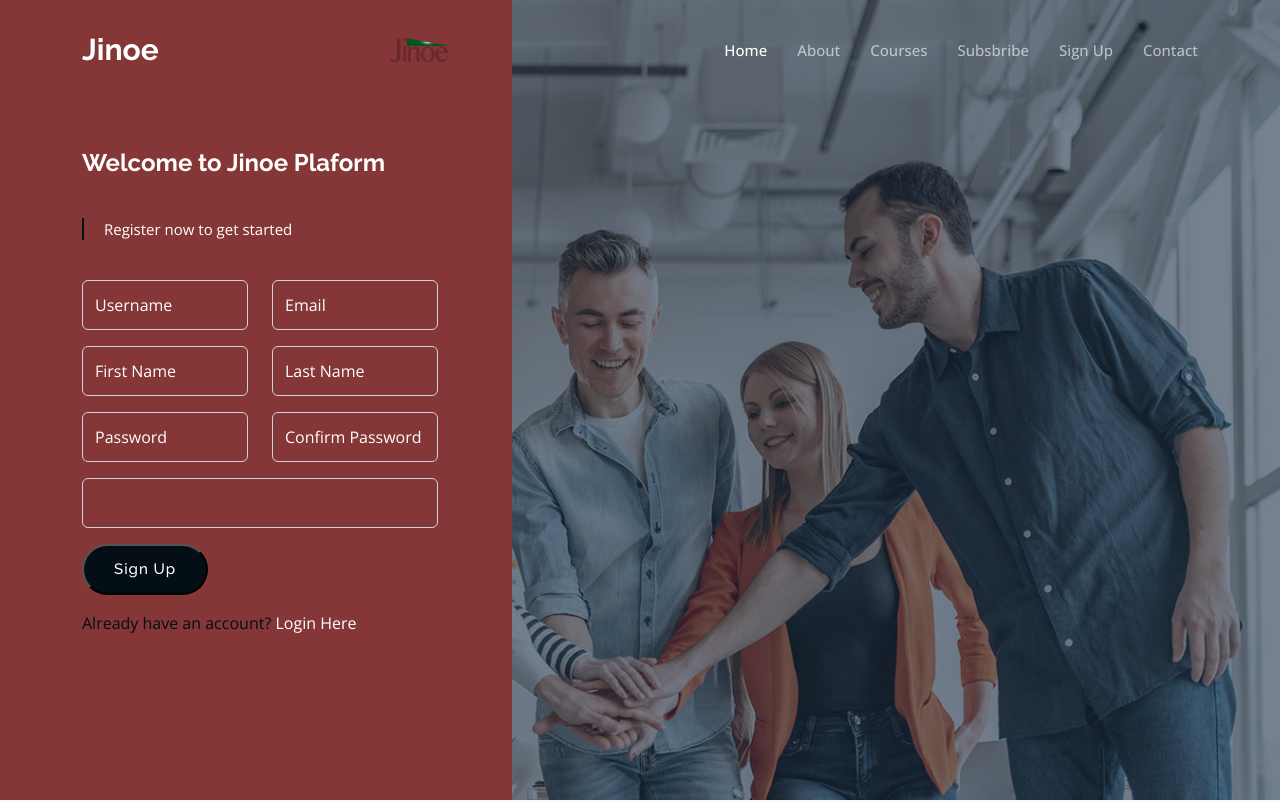
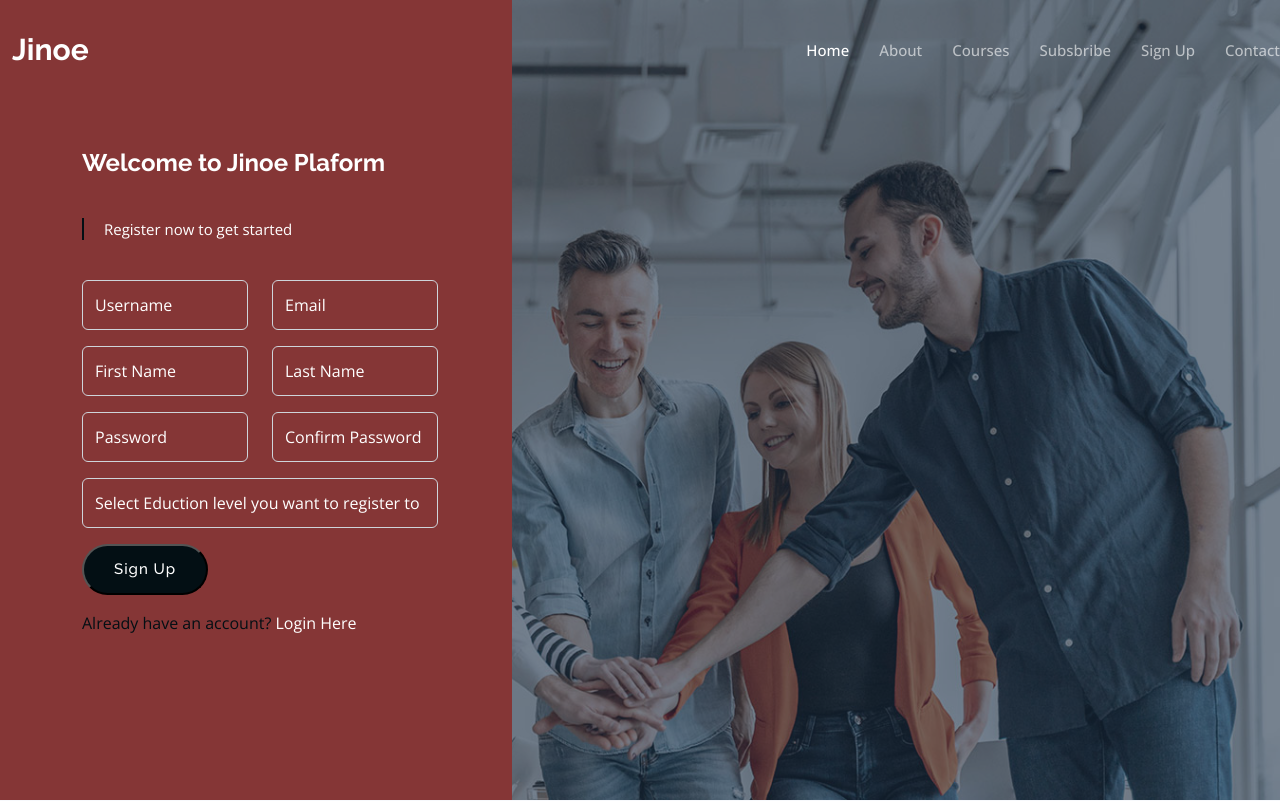
Before and after one commit to StarbelEnterprises/jinoe, a Django app: page /register/ in a window 1280 px wide. Shown: the top 801 px of the page. Run offline with Django 4.2, Linux system fonts and the light colour scheme; lists and menus that the app fills with data are empty; some libraries are stand-ins or nearby versions.

Commit message:
[fix] fx query issue

```diff
--- a/authentication/urls.py
+++ b/authentication/urls.py
@@ -5,7 +5,7 @@ urlpatterns = [
     path('', views.landing, name='landing'),
     path('register/',  views.Register.as_view() , name='register'),
     path('login/',  views.Login.as_view() , name='login'),
-    path('logout/',  views.login , name='logout'),
+    path('logout/',  views.logout_user , name='logout'),
 
     #these shoul go to repective app on phase 2
     path('home/',  views.home , name='home'),
--- a/authentication/views.py
+++ b/authentication/views.py
@@ -10,6 +10,8 @@ from django.views import View
 from core.models import Enrollment, Levels
 from . models import UserProfile
 from django.contrib.auth.models import User
+from django.contrib.auth.decorators import login_required
+
 
 import pprint
 pp = pprint.PrettyPrinter(indent=4)
@@ -24,6 +26,7 @@ def home(request):
 def modules(request):
     return render(request, template_name='dashboard/modules.html')
 
+@login_required(login_url='login')
 def single_module(request):
     return render(request, template_name='dashboard/module_single.html')
 
@@ -108,7 +111,6 @@ class Register(View):
             return JsonResponse(response)
 
 
-
-def Logout(request):
-    # logout logic
-    return render(request, template_name='auth/logout.html')
+def logout_user(request):
+	logout(request)
+	return redirect("welcome")
--- a/core/views.py
+++ b/core/views.py
@@ -2,7 +2,12 @@ from django.shortcuts import render
 from core.models import Enrollment
 from django.core.paginator import Paginator
 from django.core.exceptions import ObjectDoesNotExist
+from django.contrib.auth.decorators import login_required
+from django.utils.decorators import method_decorator
 
+
+
+@login_required(login_url='login')
 def welcome(request):
     try:
         enrolled_level = Enrollment.objects.filter(student=request.user).first()
--- a/templates/auth/register.html
+++ b/templates/auth/register.html
@@ -34,6 +34,7 @@
                         </div>
                         <div class="col-md-12">
                             <select name="level" id="level" class="form-control mb-3" >
+                              <option value="">Select Eduction level you want to register to</option>
                               {% for eduction_level in eduction_levels%}
                                 <option value="{{eduction_level.id}}">{{eduction_level.name}}</option>
                               {%endfor%}
--- a/templates/base.html
+++ b/templates/base.html
@@ -53,10 +53,6 @@
 
       <i class="mobile-nav-toggle mobile-nav-show bi bi-list"></i>
       <i class="mobile-nav-toggle mobile-nav-hide d-none bi bi-x"></i>
-      <div class="logo">
-       <div style="margin-right: 50%;"></div>
-        <a href="{% url 'welcome' %}"><img  style="height:80%; width:80%;" class="show-on-mobile" src="{% static 'assets/img/jinoe_logo.png' %}"alt="Jinoe" srcset=""></a>
-        <div></div>
     </div>
       <nav id="navbar" class="navbar">
         <ul>
--- a/templates/dashboard/base.html
+++ b/templates/dashboard/base.html
@@ -120,7 +120,7 @@
                                     <a href="auth-forgot-password.html">Change Password</a>
                                 </li>
                                 <li class="submenu-item ">
-                                    <a href="/">Logout</a>
+                                    <a href="{%url 'logout'%}">Logout</a>
                                 </li>
                             </ul>
                         </li>
--- a/templates/dashboard/home.html
+++ b/templates/dashboard/home.html
@@ -98,7 +98,7 @@
 											<div class="comment-section">
 												<div class="user d-flex mt-3">
 													<img style="height:50px; width: 50px; border-radius: 50px; " src="{% static 'dashboard/assets/images/faces/1.jpg' %}" alt="">
-													<h5 class="ms-3 mt-3" >Isaya Bendera - 10 July, 2022</h5>
+													<h5 class="ms-3 mt-3" >Jinoe - 10 July, 2022</h5>
 												</div>
 
 											   <div class="comment">
```
Also changed, not shown: core/static/assets/img/bunner.jpg (added).
